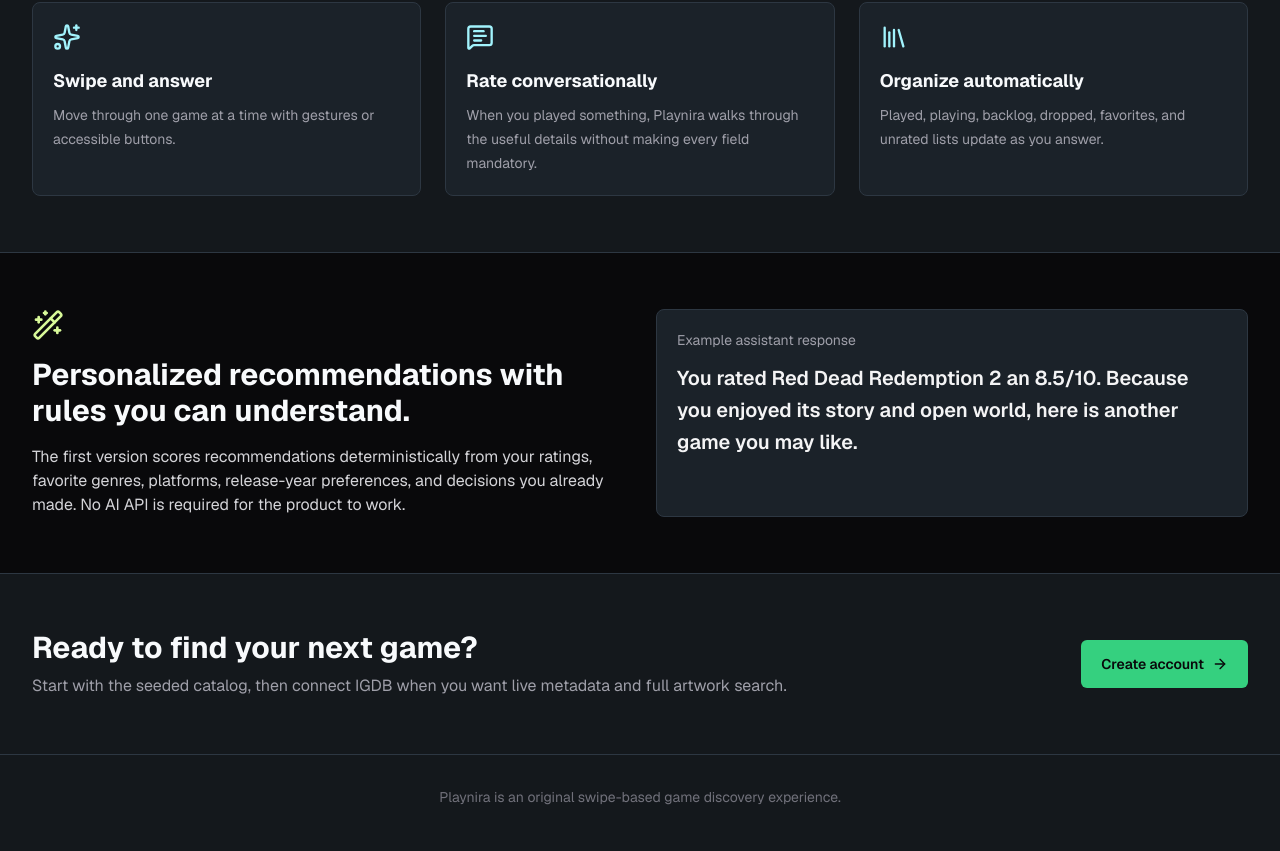
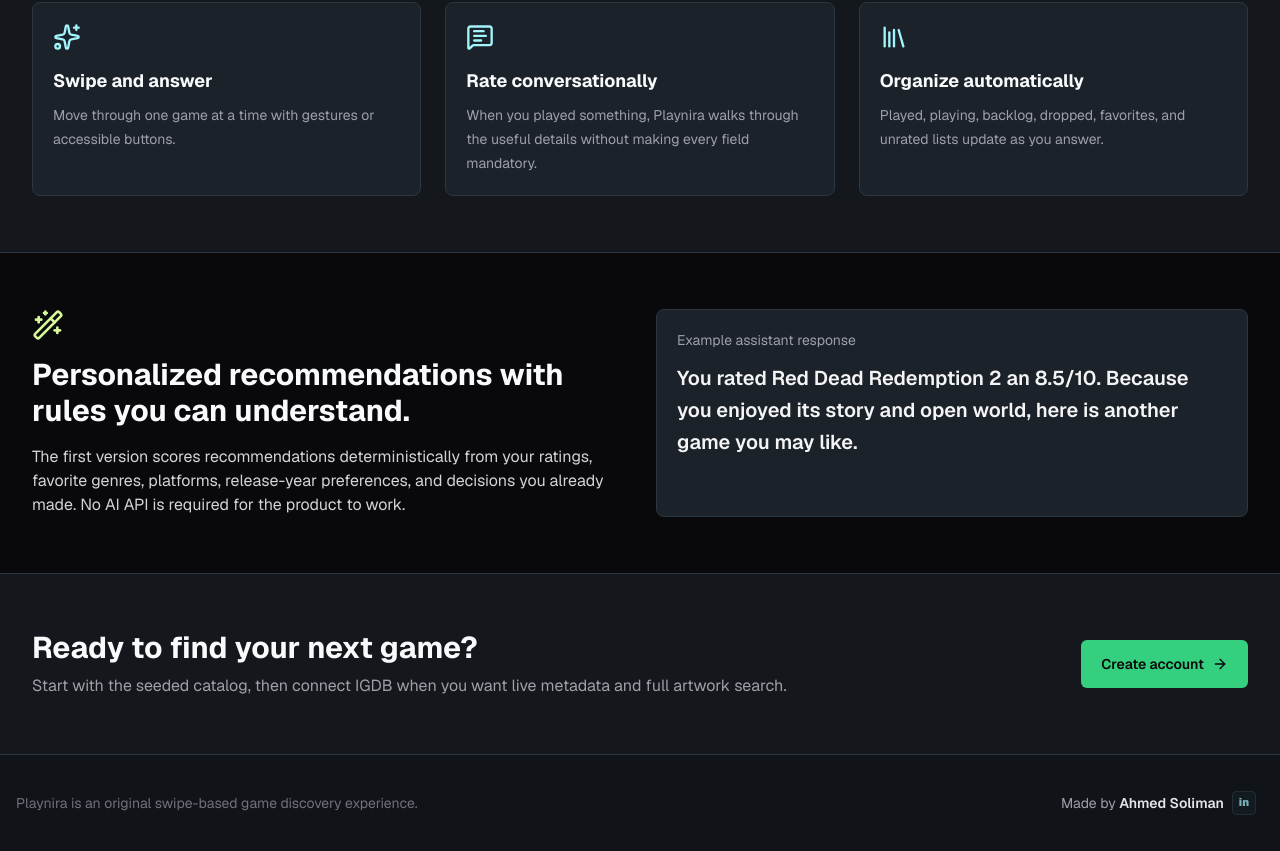
Before and after one commit to AhmedSoliman10/playnext-game-tracker, a Next.js app: page / in a window 1280 px wide. Shown: the part 2087-2938 px from the top of the page. Built offline with nearby package versions, Linux system fonts and the light colour scheme; no server answers.

Commit message:
Add Playnira site footer

```diff
--- a/src/app/layout.tsx
+++ b/src/app/layout.tsx
@@ -2,6 +2,7 @@ import type { Metadata } from "next";
 import { SpeedInsights } from "@vercel/speed-insights/next";
 import { Geist, Geist_Mono } from "next/font/google";
 import { FeatureSuggestionMenu } from "@/components/layout/feature-suggestion-menu";
+import { SiteFooter } from "@/components/layout/site-footer";
 import "./globals.css";
 
 const geistSans = Geist({
@@ -34,6 +35,7 @@ export default function RootLayout({
     >
       <body className="flex min-h-full flex-col bg-background text-foreground">
         {children}
+        <SiteFooter />
         <FeatureSuggestionMenu />
         <SpeedInsights />
       </body>
--- a/src/app/page.tsx
+++ b/src/app/page.tsx
@@ -222,10 +222,6 @@ export default async function Home() {
           </Link>
         </Button>
       </section>
-
-      <footer className="border-t px-4 py-8 text-center text-sm text-zinc-500">
-        Playnira is an original swipe-based game discovery experience.
-      </footer>
     </main>
   );
 }
--- /dev/null
+++ b/src/components/layout/site-footer.tsx
@@ -0,0 +1,31 @@
+const LINKEDIN_URL = "https://www.linkedin.com/in/ahmedsoliman-da/";
+
+export function SiteFooter() {
+  return (
+    <footer className="border-t bg-[#101418] px-4 py-8 pb-24 text-sm text-zinc-500 md:pb-8">
+      <div className="mx-auto flex max-w-7xl flex-col items-center justify-between gap-3 text-center sm:flex-row sm:text-left">
+        <p>Playnira is an original swipe-based game discovery experience.</p>
+        <a
+          href={LINKEDIN_URL}
+          target="_blank"
+          rel="noreferrer"
+          className="group inline-flex items-center gap-2 rounded-md px-2 py-1 text-zinc-400 transition hover:text-cyan-100 focus-visible:outline-none focus-visible:ring-2 focus-visible:ring-cyan-300"
+          aria-label="Made by Ahmed Soliman. Open Ahmed Soliman on LinkedIn."
+        >
+          <span>
+            Made by{" "}
+            <span className="font-semibold text-zinc-200">Ahmed Soliman</span>
+          </span>
+          <span className="inline-flex h-6 w-6 items-center justify-center rounded border border-cyan-300/20 bg-cyan-300/5 text-cyan-200 opacity-70 transition group-hover:-translate-y-0.5 group-hover:border-cyan-200/60 group-hover:opacity-100">
+            <span
+              className="text-[11px] font-black leading-none"
+              aria-hidden="true"
+            >
+              in
+            </span>
+          </span>
+        </a>
+      </div>
+    </footer>
+  );
+}
```
